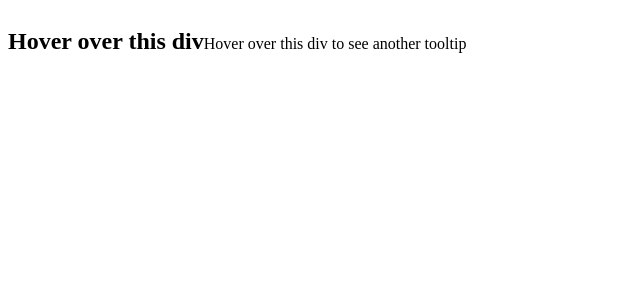
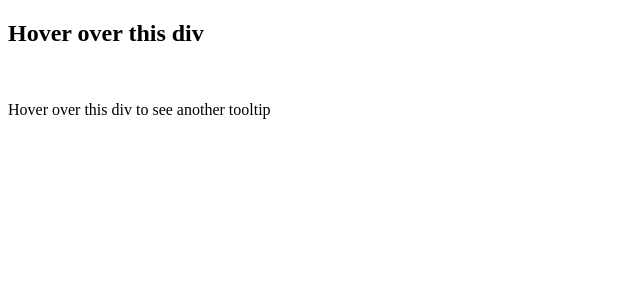
Before and after one commit to acciojob/react-composition-3-Aravindhan-Rajendran, a React app: page / in a window 1280 px wide. Shown: the top 300 px of the page, without its empty margins (0-640 px from the left). Built offline with nearby package versions, Linux system fonts and the light colour scheme.

Commit message:
Update App.js

```diff
--- a/src/components/App.js
+++ b/src/components/App.js
@@ -5,14 +5,14 @@ import './../styles/App.css';
 const App = () => {
   return (
     <div>
+              <h2>Hover over this div</h2>
       <Tooltip tooltipId="firstTooltip" text="This is a tooltip for the first div">
         <div className="tooltip">
-          <h2>Hover over this div</h2>
         </div>
       </Tooltip>
+              <p>Hover over this div to see another tooltip</p>
       <Tooltip tooltipId="secondTooltip" text="This is another tooltip for the second div">
         <div className="tooltip">
-          <p>Hover over this div to see another tooltip</p>
         </div>
       </Tooltip>
     </div>
```
